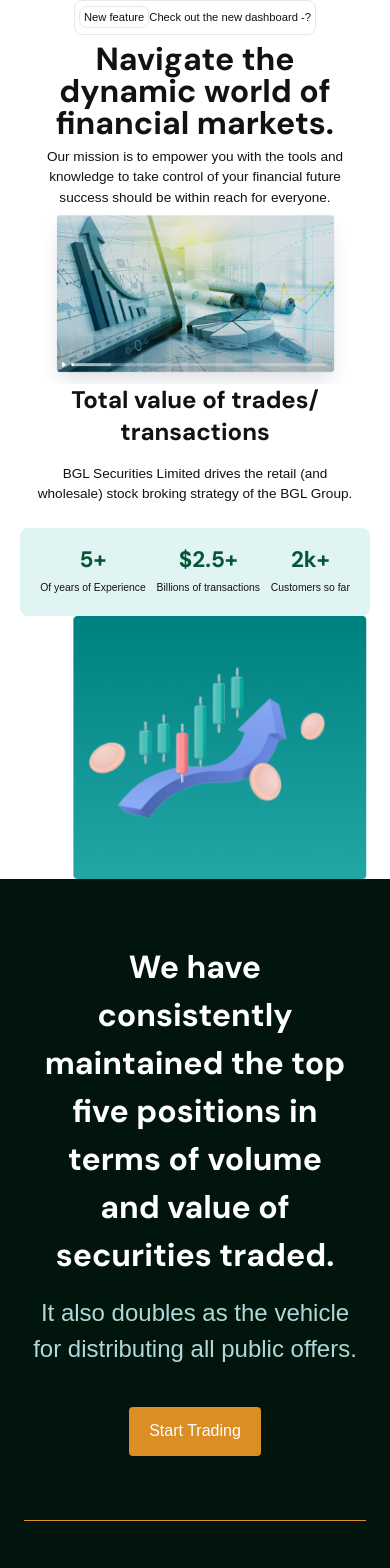
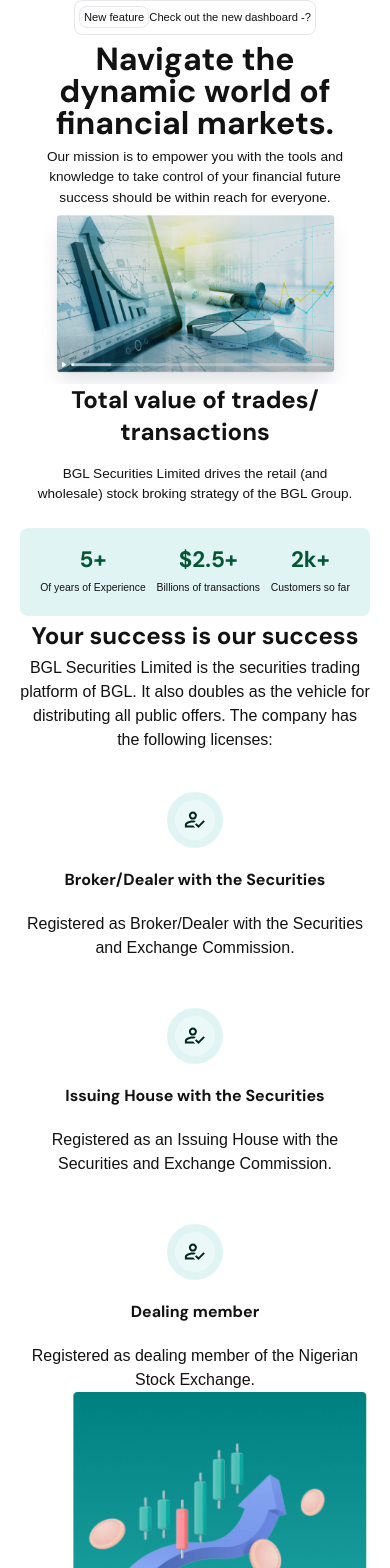
Before and after one commit to IdrisDY/BG-SEC, a Next.js app: page / in a window 390 px wide. Shown: the top 1568 px of the page. Built offline with nearby package versions, Linux system fonts and the light colour scheme; a web font is replaced by a local one.

Commit message:
add about section

```diff
--- a/app/page.js
+++ b/app/page.js
@@ -97,7 +97,7 @@
         </div>
       </section>
       {/* About Us */}
-      <section className="flex lg:grid grid-cols-2 ">
+      <section className="flex flex-col  lg:grid grid-cols-2 ">
         <article className="hidden lg:flex flex-col ">
           <span>About Us</span>
           <h2
@@ -125,6 +125,48 @@
             stakeholders...Read more
           </p>
         </article>
+
+        <article className="flex flex-col lg:hidden gap-10 items-center">
+          <div>
+            <h2
+              className={`${DMFont.className} leading-10 text-center  text-[1.5rem]`}
+            >
+              Your success is our success{" "}
+            </h2>
+            <p className="text-center">
+              {" "}
+              BGL Securities Limited is the securities trading platform of BGL.
+              It also doubles as the vehicle for distributing all public offers.
+              The company has the following licenses:
+            </p>
+          </div>
+
+          <div className="flex flex-col gap-12">
+            {[
+              {
+                title: "Broker/Dealer with the Securities",
+                p: "Registered as Broker/Dealer with the Securities and Exchange Commission.",
+              },
+              {
+                title: "Issuing House with the Securities",
+                p: "Registered as an Issuing House with the Securities and Exchange Commission.",
+              },
+              {
+                title: "Dealing member",
+                p: "Registered as dealing member of the Nigerian Stock Exchange.",
+              },
+            ].map((item) => {
+              return (
+                <div className="flex flex-col gap-5 items-center" key={item.title}>
+                  <img src="/landingfeature.svg" alt="feature icon" />
+                  <h3 className={`${DMFont.className}`}>{item.title}</h3>
+                  <p className="text-center">{item.p}</p>
+                </div>
+              );
+            })}
+          </div>
+        </article>
+
         <div>
           <img
             className="object-cover w-full"
```
Also changed, not shown: public/landingfeature.svg (added).
